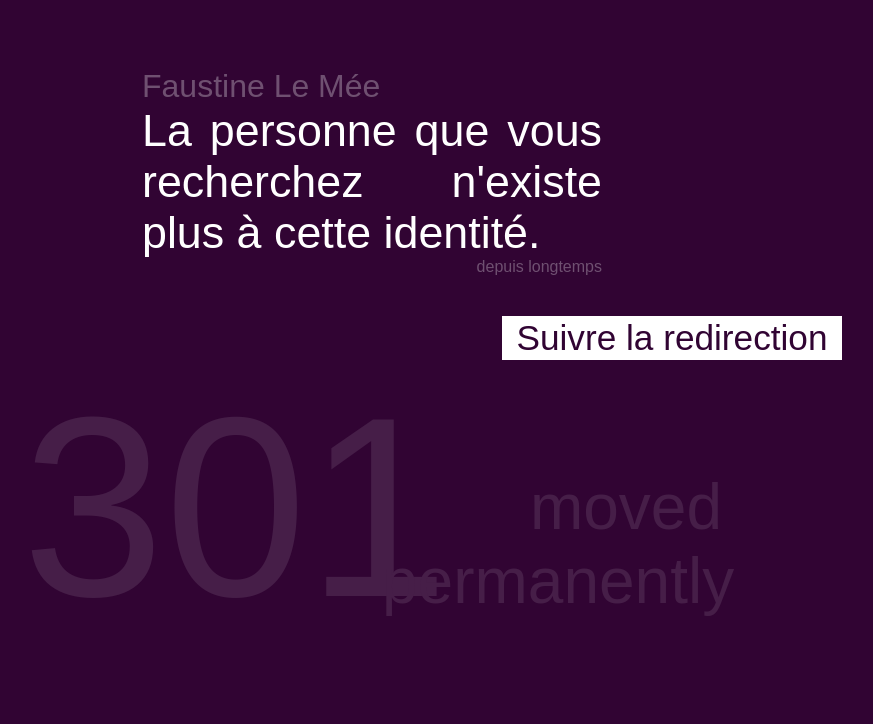
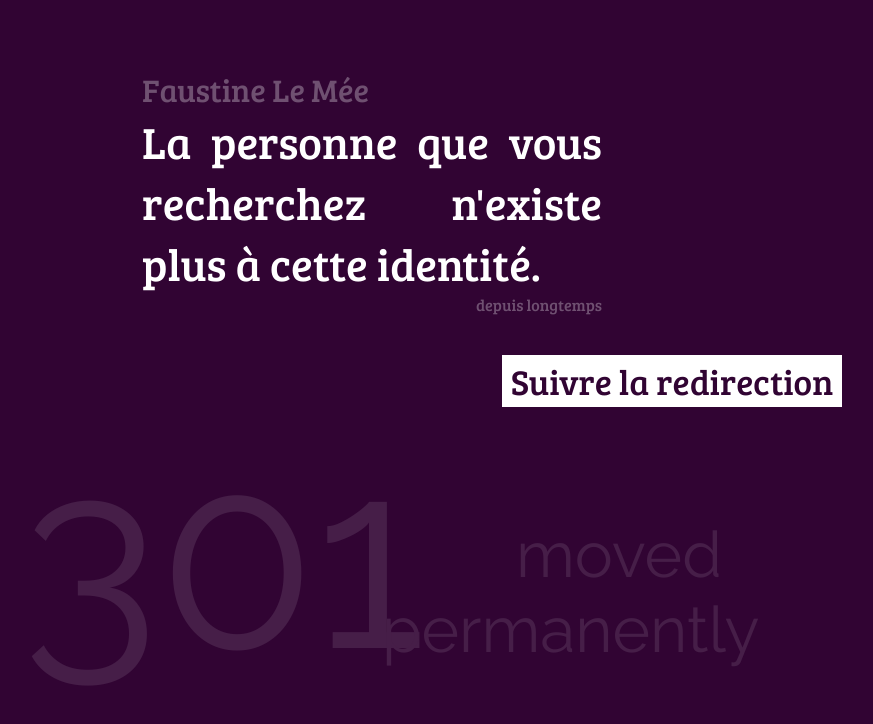
Before and after one commit to faustinelemee/faustinelemee.github.com, a plain HTML site: page index.html in a window 1280 px wide. Shown: the whole page, without its empty margins (148-1021 px from the left). Drawn offline with Linux system fonts and the light colour scheme.

Commit message:
New fonts in the CSS
A: Tried something new. Will test in production. #notAshamed

```diff
--- a/stylesheets/colors_and_stuff.css
+++ b/stylesheets/colors_and_stuff.css
@@ -1,7 +1,7 @@
 body {
 	background-color: #310433;
 	color: #6F5071;
-	font-family: 'Amaranth', sans-serif;
+	font-family: 'Bree Serif', serif;
 	font-size: 2em;
 	padding-top: 60px;
 }
@@ -33,12 +33,14 @@ body {
 
 #background_301 {
 	color: #461E48;
+	font-family: 'Raleway', sans-serif;
 	font-size: 8em;
 }
 
 #background_moved {
 	color: #461E48;
 	display: block;
+	font-family: 'Raleway', sans-serif;
 	font-size: 2em;
 	padding-top: 110px;
 	text-align: right;
```
